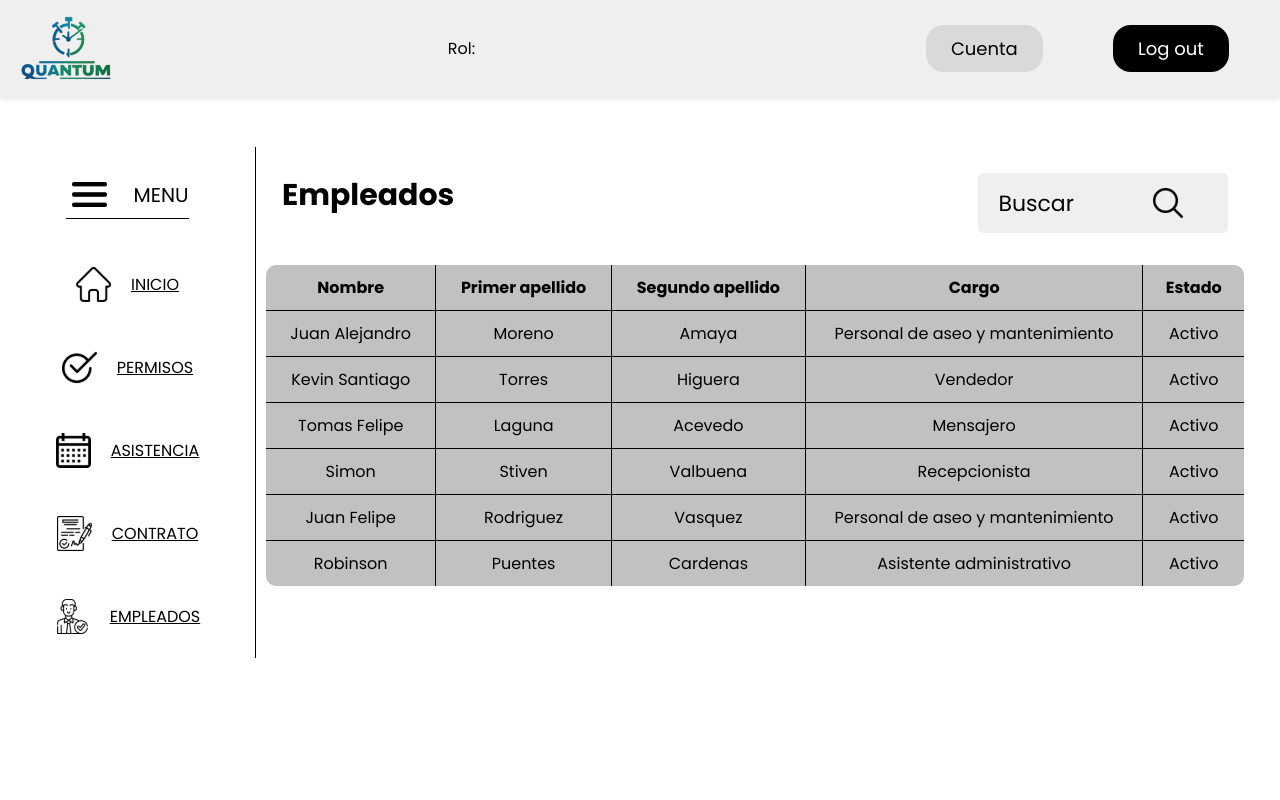
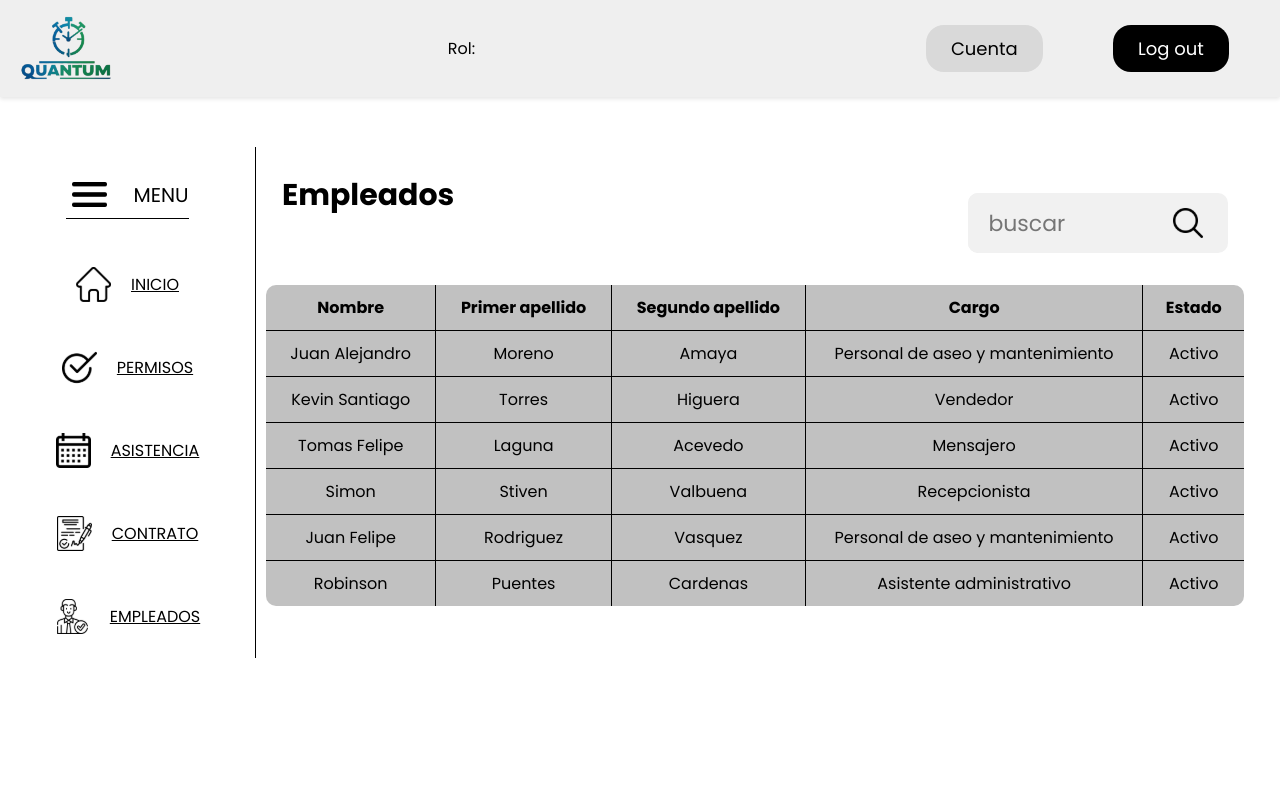
Before and after one commit to T0rricelly/mookup_quantum, a React (Vite) app: page /employe in a window 1280 px wide. Shown: the top 800 px of the page. Built offline with nearby package versions, Linux system fonts and the light colour scheme.

Commit message:
arreglo del boton de buscar

```diff
--- a/src/components/Components_employe/Employe.jsx
+++ b/src/components/Components_employe/Employe.jsx
@@ -19,11 +19,9 @@ const Employe = () => {
                     <section className="cont_permisos">
                         <nav className="tiempo">
                             <h1 className="titulo_ini">Empleados</h1>
-                            <article>
-                                <button className="buscar">
-                                    Buscar
-                                    <img className='lupa' src={search} alt="" />
-                                </button>
+                            <article className='buscar_container'>
+                                <input type="text" placeholder='buscar' className='buscar' />
+                                <img className='lupa' src={search} alt="" />
                             </article>
                         </nav>
 
--- a/src/styles/styles_employe/employe.css
+++ b/src/styles/styles_employe/employe.css
@@ -1,16 +1,21 @@
 .lupa {
     width: 40px;
     height: 40px;
-
 }
 .buscar {
-    width: 250px;
+    background-color: #f1f1f1;
+    width: 200px;
     height: 60px;
     padding: 20px;
     font-size: 22px;
+    border: none;
+    border-radius: 10px 0 0 10px;
+}
+.buscar_container {
     display: flex;
-    justify-content: space-between;
+    justify-content: center;
     align-items: center;
-    border: none;
-    border-radius: 5px;
+    margin-top: 20px;
+    background-color: #f1f1f1;
+    border-radius: 10px;
 }
```
